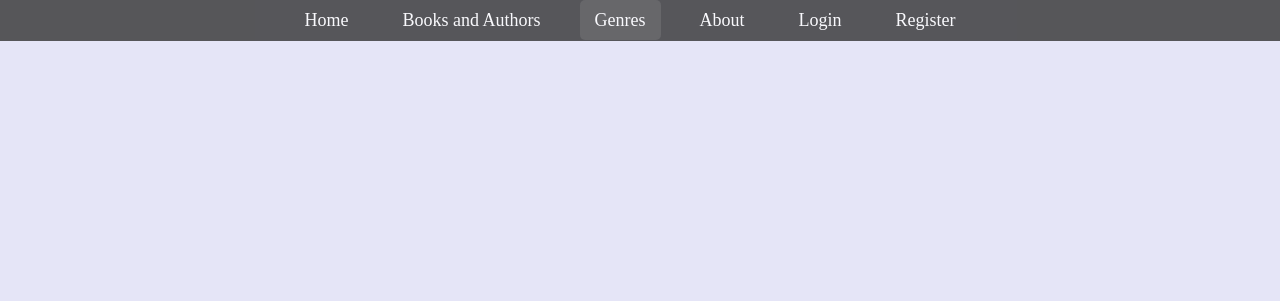
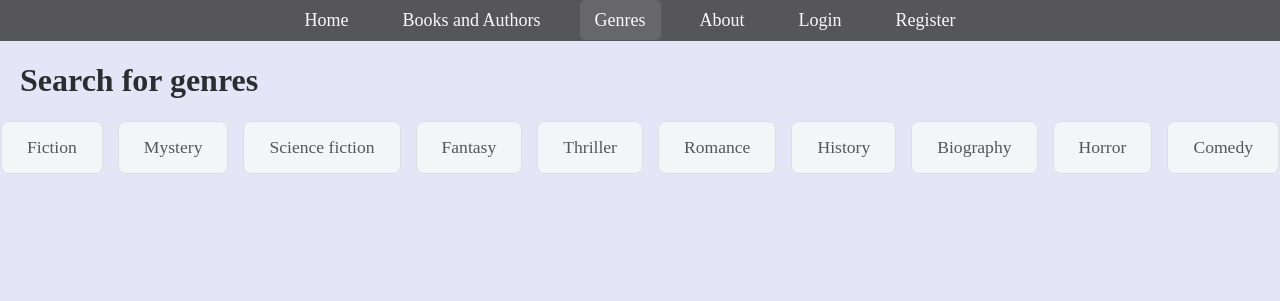
Before and after one commit to bartoszjarzynski/LibraryDjangoProject, a Django app: page /genres/ in a window 1280 px wide. Shown: the top 301 px of the page. Run offline with Django 5.2, Linux system fonts and the light colour scheme; data that the repository does not hold is empty.

Commit message:
Add genres page with dynamic genre tiles and book listings
- Implemented genres page layout with a container for genre tiles.
- Added logic to fetch and display books based on selected genre.
- Enhanced styles for genres and search results.

```diff
--- a/library/sites/static/styles.css
+++ b/library/sites/static/styles.css
@@ -374,3 +374,32 @@ p a:hover {
         max-width: 90%;
     }
 }
+
+/* Genres page */
+.genres-container {
+    display: flex;
+    flex-wrap: wrap;
+    gap: 15px;
+    margin-top: 20px;
+    justify-content: center;
+  }
+
+  .genre-tile {
+    display: inline-block;
+    background-color: #f8f9fa;
+    color: #333;
+    padding: 15px 25px;
+    border: 1px solid #ddd;
+    border-radius: 8px;
+    text-decoration: none;
+    font-size: 1.1em;
+    transition: background-color 0.3s ease;
+  }
+
+  .genre-tile:hover {
+    background-color: #e9ecef;
+  }
+
+  .search-results {
+    margin-top: 30px; /* Dodaj trochę odstępu od kafelków */
+  }
--- a/library/sites/templates/genres.html
+++ b/library/sites/templates/genres.html
@@ -16,5 +16,58 @@
         </ul>
     </div>
 
+    {% block content %}
+    <div class="search-page-header">
+        <h1>Search for genres</h1>
+    </div>
+
+    <div class="genres-container">
+      {% for genre in popular_genres %}
+        <a href="{% url 'genres' %}?q={{ genre|urlencode }}" class="genre-tile">
+          {{ genre|capfirst }}
+        </a>
+      {% endfor %}
+    </div>
+
+    <div class="search-results">
+      {% if books %}
+        <h2>Books from genre "{{ search_term }}"</h2>
+        <ul>
+          {% for book_item in books %}
+            <li>
+              <div class="book-item">
+                <div class="book-cover">
+                  {% if book_item.volumeInfo.imageLinks and book_item.volumeInfo.imageLinks.thumbnail %}
+                    <img src="{{ book_item.volumeInfo.imageLinks.thumbnail }}" alt="cover">
+                  {% else %}
+                    <div class="no-cover">No cover available</div>
+                  {% endif %}
+                </div>
+                <div class="book-info">
+                  <h3>
+                    {% if book_item.volumeInfo.title %}
+                      {{ book_item.volumeInfo.title }}
+                    {% else %}
+                      No title available
+                    {% endif %}
+                  </h3>
+                  {% if book_item.volumeInfo.authors %}
+                    <p class="authors">Authors: {{ book_item.volumeInfo.authors|join:", " }}</p>
+                  {% endif %}
+                  {% if book_item.volumeInfo.description %}
+                    <p class="description">{{ book_item.volumeInfo.description|truncatewords:50 }}</p>
+                  {% endif %}
+                  {% if book_item.volumeInfo.infoLink %}
+                    <a href="{{ book_item.volumeInfo.infoLink }}" class="more-info-button" target="_blank">More</a>
+                  {% endif %}
+                </div>
+              </div>
+            </li>
+          {% endfor %}
+        </ul>
+      {% endif %}
+    </div>
+  {% endblock %}
+
 </body>
 </html>
--- a/library/sites/views.py
+++ b/library/sites/views.py
@@ -43,10 +43,20 @@ def books(request):
     return render(request, 'books.html', {'books': books_data, 'search_term': query})
 
 def genres(request):
-    query = request.GET.get('q', 'genres')
     api_key = settings.API_KEY
-    genres_data = fetch_books(f'subject:{query}', api_key)
-    return render(request, 'genres.html', {'genres': genres_data, 'search_term': query})
+    selected_genre = request.GET.get('q')
+    popular_genres = ["fiction", "mystery", "science fiction", "fantasy", "thriller", "romance", "history", "biography", "horror", "comedy"]
+    books_data = None
+    search_term = None
+
+    if selected_genre:
+        books_data = fetch_books(f'subject:{selected_genre}', api_key, max_results=10)
+        search_term = selected_genre
+        context = {'popular_genres': popular_genres, 'books': books_data, 'search_term': search_term}
+    else:
+        context = {'popular_genres': popular_genres}
+
+    return render(request, 'genres.html', context)
 
 def about(request):
     return render(request, 'about.html')
```
